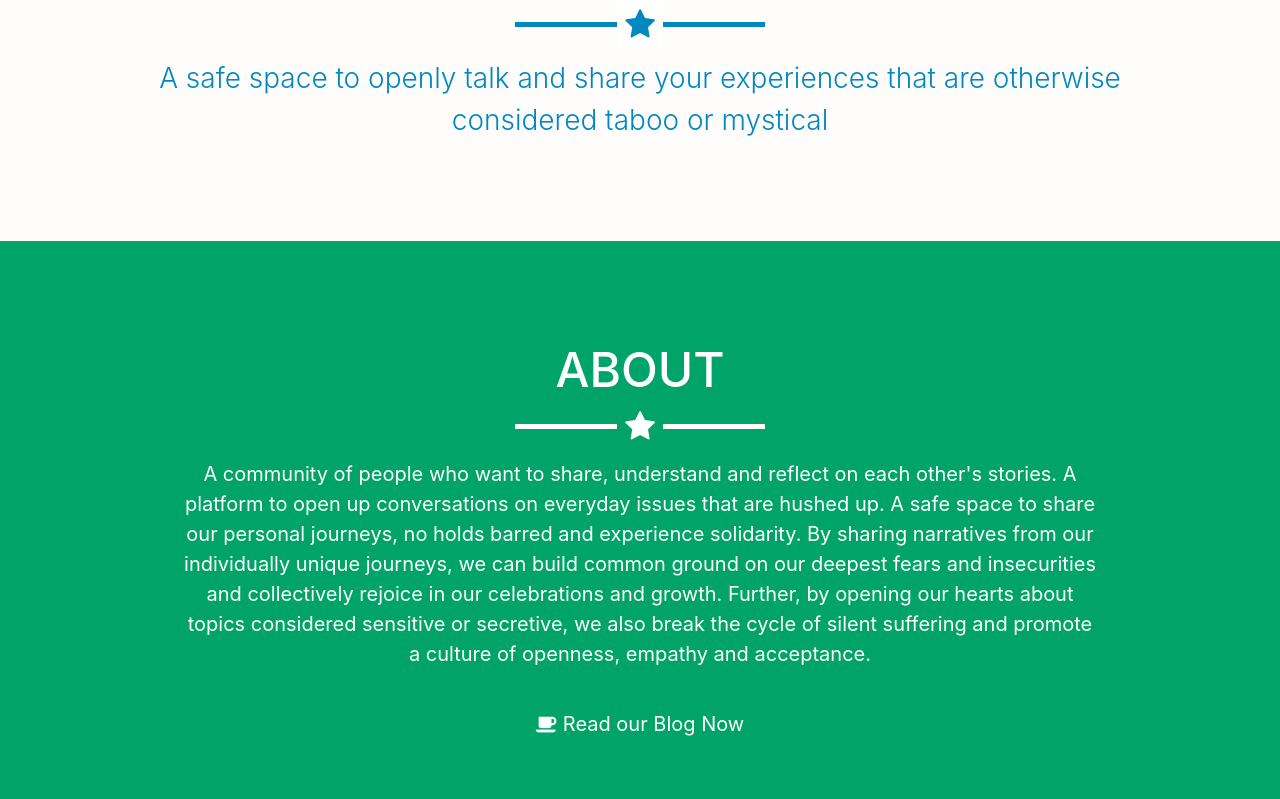
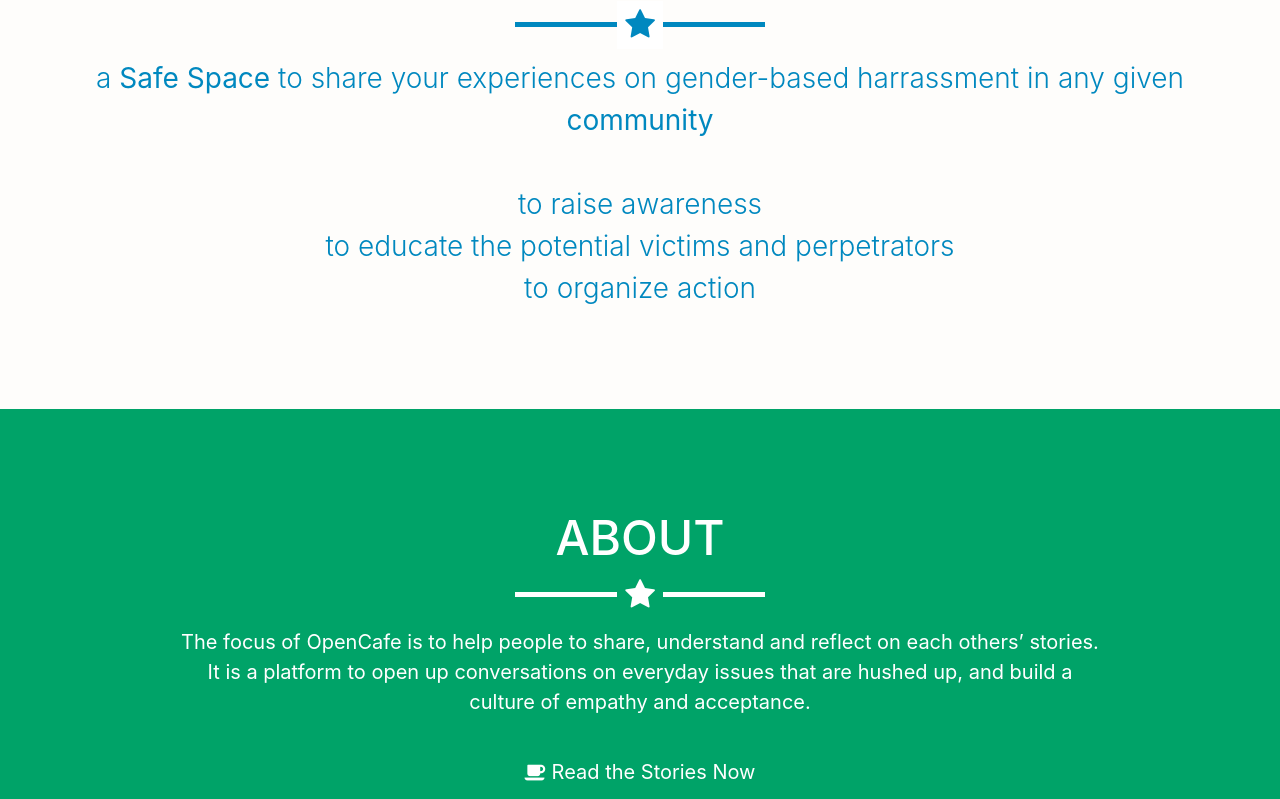
Before and after one commit to opencafeorg/themissingperiod, a website with bundled scripts: page index.html in a window 1280 px wide. Shown: the part 537-1336 px from the top of the page. Built offline with nearby package versions, Linux system fonts and the light colour scheme.

Commit message:
minor changes

```diff
--- a/index.html
+++ b/index.html
@@ -56,7 +56,13 @@
         <div class="intro-text">
           <span class="name">OpenCafe</span>
           <hr class="star-primary">
-          <span class="skills">A safe space to openly talk and share your experiences that are otherwise considered taboo or mystical</span>
+          <span class="skills">
+          a <b>Safe Space</b> to share your experiences on gender-based harrassment in any given <b>community</b><br/>
+          <br/>to raise awareness
+          <br/>to educate the potential victims and perpetrators
+          <br/>to organize action
+          <br/>
+          </span>
         </div>
       </div>
     </header>
@@ -68,7 +74,7 @@
         <hr class="star-light">
         <div class="row">
           <div class="col-lg-10 mx-auto text-center">
-            <p>A community of people who want to share, understand and reflect on each other's stories. A platform to open up conversations on everyday issues that are hushed up. A safe space to share our personal journeys, no holds barred and experience solidarity. By sharing narratives from our individually unique journeys, we can build common ground on our deepest fears and insecurities and collectively rejoice in our celebrations and growth. Further, by opening our hearts about topics considered sensitive or secretive, we also break the cycle of silent suffering and promote a culture of openness, empathy and acceptance.</p>
+            <p>The focus of OpenCafe is to help people to share, understand and reflect on each others’ stories. It is a platform to open up conversations on everyday issues that are hushed up, and build a culture of empathy and acceptance.</p>
           </div>
           <!-- <div class="col-lg-4 ml-auto">
             <p>A safe space to openly talk and share your experiences that are otherwise considered taboo or mystical. A safe space to openly talk and share your experiences that are otherwise considered taboo or mystical.</p>
@@ -79,7 +85,7 @@
           <div class="col-lg-8 mx-auto text-center">
             <a href="http://medium.com/opencafe" target="_blank" class="btn btn-lg btn-outline">
               <i class="fa fa-coffee"></i>
-              Read our Blog Now
+              Read the Stories Now
             </a>
           </div>
         </div>
```
